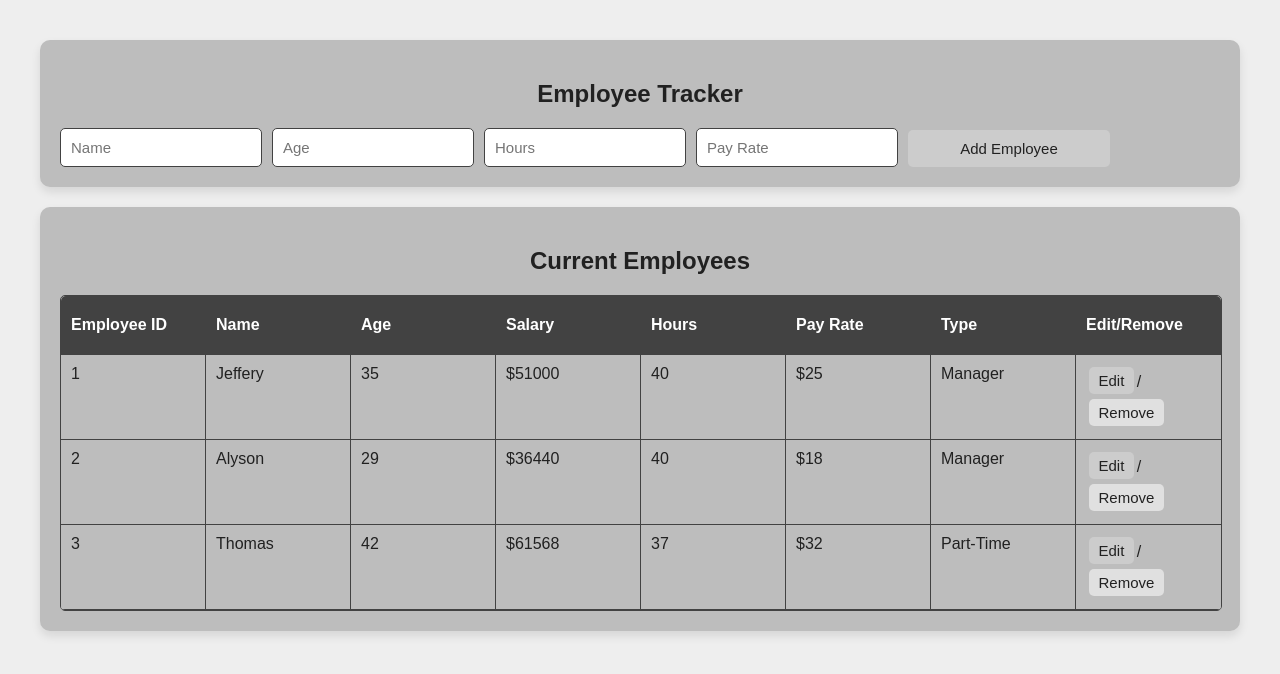
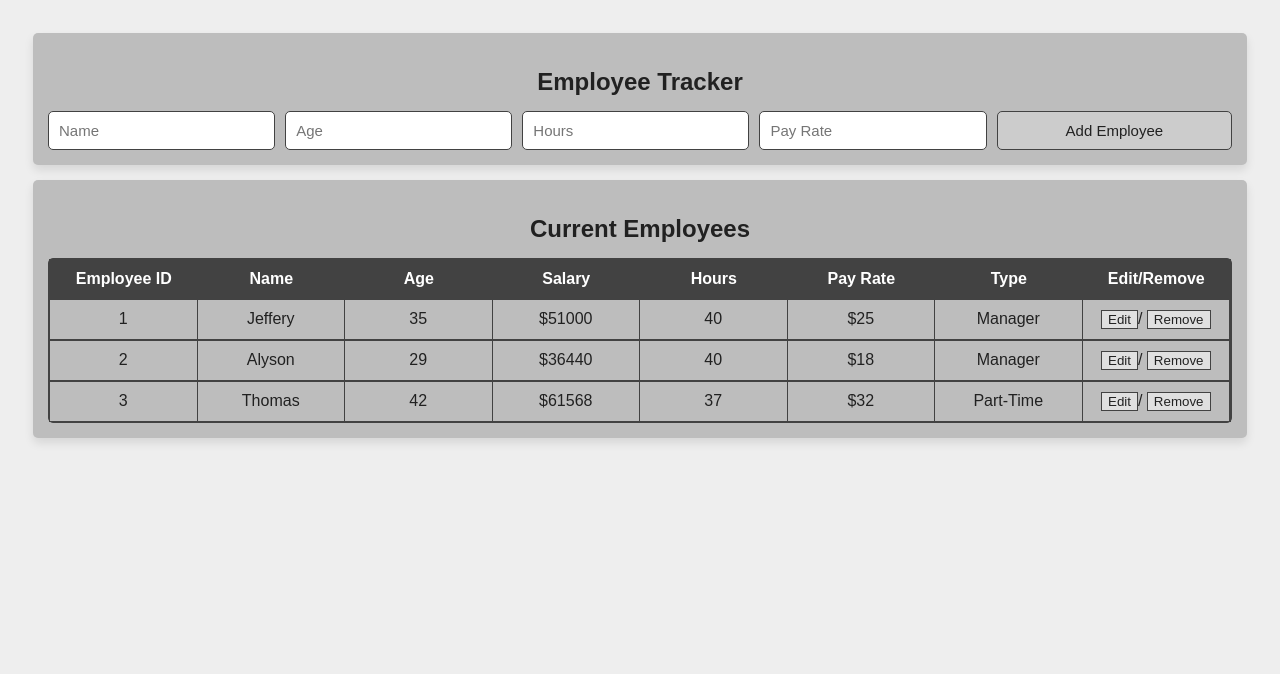
Before and after one commit to RodriguezDevinA-FS/Week-4-Assignment, a plain HTML site: page index.html in a window 1280 px wide. Drawn offline with Linux system fonts and the light colour scheme.

Commit message:
CSS changes

```diff
--- a/css/main.css
+++ b/css/main.css
@@ -15,8 +15,7 @@ body {
     background-color: var(--background-color);
     color: var(--text-color-dark);
     font-family: var(--font-family);
-    margin: 0;
-    padding: 20px;
+    padding: 10px;
 }
 
 h1, h2 {
@@ -28,31 +27,29 @@ h1, h2 {
 main {
     align-items: center;
     max-width: 1250px;
-    padding: 20px;
+    padding: 15px;
     text-align: center;
-    margin: 0 auto;
 }
 
 section {
     background-color: var(--tertiary-color);
-    border-radius: 10px;
+    border-radius: 5px;
     box-shadow: 0 5px 10px rgba(0, 0, 0, 0.1);
-    margin-bottom: 20px;
-    padding: 20px;
+    margin-bottom: 15px;
+    padding: 15px;
 }
 
 /* Form Styles */
 form {
-    align-items: end;
-    display: grid;
+    align-items: center;
+    display: flex;
     gap: 10px;
     grid-template-columns: repeat(auto-fit, minmax(180px, 1fr)) minmax(100px, auto);
-    margin-top: 20px;
 }
 
 form button[type="submit"] {
     background-color: var(--button-color);
-    border: none;
+    border: 1px solid var(--secondary-color);
     border-radius: 5px;
     color: var(--primary-color);
     cursor: pointer;
@@ -83,10 +80,7 @@ form input[type="number"][readonly] {
 
 /* Table Styles */
 .table-container {
-    overflow-x: auto;
-    width: 100%;
-    margin-top: 20px;
-    border: 1px solid var(--secondary-color);
+    border: .5px solid var(--secondary-color);
     border-radius: 5px;
 }
 
@@ -95,7 +89,7 @@ form input[type="number"][readonly] {
 .employee-row {
     display: grid;
     grid-template-columns: repeat(8, 1fr);
-    border-bottom: 1px solid var(--secondary-color);
+    border: .5px solid var(--secondary-color);
 }
 
 .employee-list-header {
@@ -103,16 +97,10 @@ form input[type="number"][readonly] {
     color: var(--text-color-light);
     font-weight: bold;
     padding: 10px 0;
-    border-top-left-radius: 5px;
-    border-top-right-radius: 5px;
 }
 
 .employee-list-column {
-    padding: 10px;
-    text-align: left;
-    white-space: nowrap;
-    overflow: hidden;
-    text-overflow: ellipsis;
+    text-align: center;
 }
 
 /* Employee Row Styles */
@@ -122,43 +110,32 @@ form input[type="number"][readonly] {
 
 .employee-row > div {
     padding: 10px;
-    text-align: left;
+    text-align: center;
     border-right: 1px solid var(--secondary-color);
 }
 
-.employee-row > div:last-child {
-    border-right: none;
+/* Edit button styles */
+.employee-row button.edit-button {
+    background-color: #E0E0E0;
+    border: 1px solid var(--secondary-color);
+    color: var(--text-color-dark);
 }
 
-.employee-row button {
-    background-color: var(--button-color);
-    border: none;
-    border-radius: 5px;
-    color: var(--primary-color);
-    cursor: pointer;
-    font-size: 15px;
-    margin: 2.5px;
-    padding: 5px 10px;
-}
-
-/* Edit button styles */
 .employee-row button.edit-button:hover {
     background-color: var(--button-hover-color);
+    color: var(--text-color-light);
+    cursor: pointer;
 }
 
 /* Remove button styles */
-table button.remove-button {
-    background-color: #E0E0E0;
-    color: var(--text-color-dark);
-}
 .employee-row button.remove-button {
     background-color: #E0E0E0;
+    border: 1px solid var(--secondary-color);
     color: var(--text-color-dark);
 }
 
-table button.remove-button:hover {
-    background-color: var(--button-hover-color);
-}
 .employee-row button.remove-button:hover {
     background-color: var(--button-hover-color);
+    color: var(--text-color-light);
+    cursor: pointer;
 }
```
